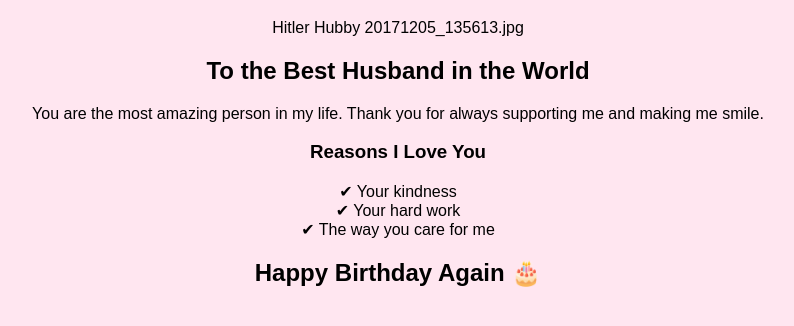
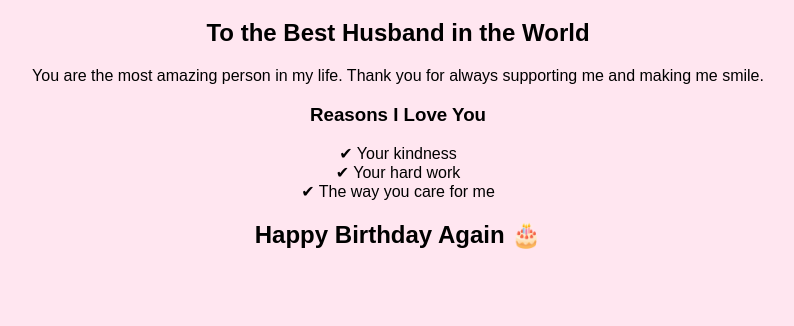
Before and after one commit to rajni1892devi-debug/birthday-surprise, a plain HTML site: page index.html in a window 1280 px wide. Shown: the part 120-446 px from the top of the page, without its empty margins (242-1036 px from the left). Drawn offline with Linux system fonts and the light colour scheme.

Commit message:
Update index.html

```diff
--- a/index.html
+++ b/index.html
@@ -18,7 +18,7 @@ color:#ff3366;
 <body>
 
 <h1>Happy Birthday My Love ❤️</h1>
-Hitler Hubby 20171205_135613.jpg
+
 <p>
 <h2>To the Best Husband in the World</h2>
 
```
